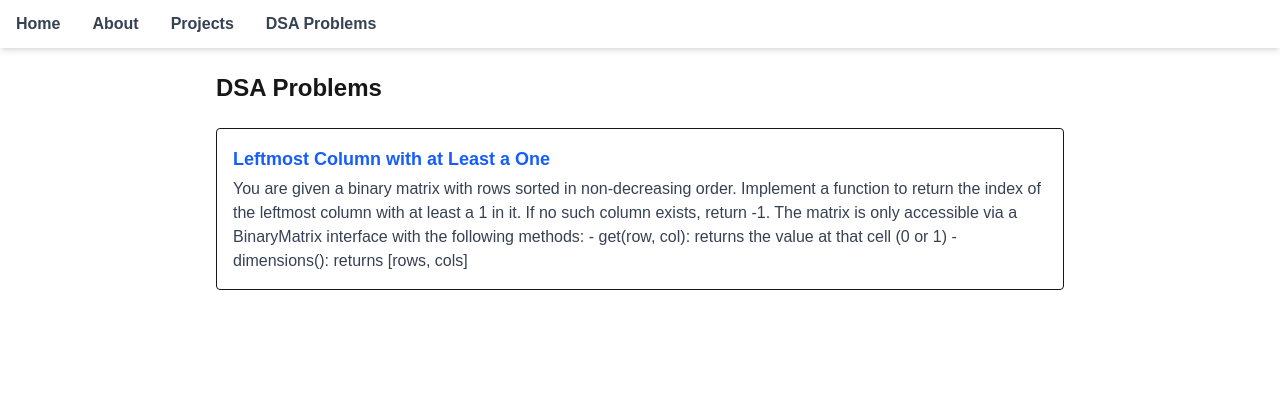
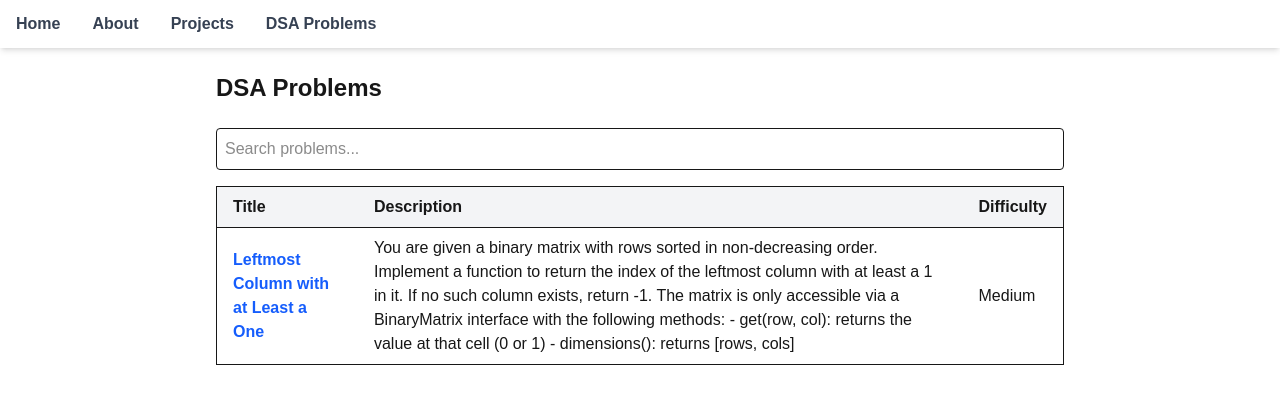
Before and after one commit to ativin4/ativin, a Next.js app: page /tools/dsaProblems in a window 1280 px wide. Shown: the top 404 px of the page. Built offline with nearby package versions, Linux system fonts and the light colour scheme.

Commit message:
Add starter code generation from config and arguments with type

```diff
--- a/src/app/tools/dsaProblems/[id]/page.tsx
+++ b/src/app/tools/dsaProblems/[id]/page.tsx
@@ -2,6 +2,7 @@
 import React, { useState, useEffect, use } from "react";
 import dynamic from "next/dynamic";
 import problems from "@/data/problems.json";
+import { getStarterCode } from "./utils";
 
 const MonacoEditor = dynamic(() => import("@monaco-editor/react"), { ssr: false });
 
@@ -12,22 +13,30 @@ interface DSAProblemPageProps {
 const DSAProblemPage = (props: DSAProblemPageProps) => {
   const params = use(props.params);
   const problem = problems.find((p) => p.id === params.id);
+  const starterCode = getStarterCode(problem)
 
   const [code, setCode] = useState<string>("");
-  const [results, setResults] = useState<{ pass: boolean; actual: any; expected: any; input: any; logs: any[]; }[]>([]);
+  useEffect(() => {
+    if (problem) {
+      const saved = typeof window !== 'undefined' ? localStorage.getItem(`dsa_code_${problem.id}`) : null;
+      setCode(saved ?? starterCode);
+    }
+  }, [problem, starterCode]);
 
   useEffect(() => {
     if (problem) {
-      setCode(problem.starterCode);
+      localStorage.setItem(`dsa_code_${problem.id}`, code);
     }
-  }, [problem]);
+  }, [code, problem]);
+
+  const [results, setResults] = useState<{ pass: boolean; actual: any; expected: any; input: any; logs: any[]; }[]>([]);
 
   const handleRun = () => {
     if (!problem?.testCases) return;
     const newResults: { pass: boolean; actual: any; expected: any; input: any[]; logs: string[] }[] = [];
 
     // Extract the first function name from the user code
-    const match = code.match(/function\s+([a-zA-Z0-9_]+)|var\s+([a-zA-Z0-9_]+)\s*=\s*function|const\s+([a-zA-Z0-9_]+)\s*=\s*\(/);
+    const match = code.match(/$function\s+([a-zA-Z0-9_]+)|var\s+([a-zA-Z0-9_]+)\s*=\s*function|const\s+([a-zA-Z0-9_]+)\s*=\s*\(/);
     const functionName = match?.[1] || match?.[2] || match?.[3];
 
     try {
@@ -40,15 +49,24 @@ const DSAProblemPage = (props: DSAProblemPageProps) => {
             "console",
             "input",
             `
+              ${problem.customTypeDefinitions ? Object.values(problem.customTypeDefinitions).join(";"): ""}
               ${code}
               if (typeof ${functionName} !== 'function') throw new Error('Function not found');
-              return ${functionName}.apply(null, input);
+              const argumentTypes = ${JSON.stringify(problem.arguments.map(arg => arg.type))};
+              const wrappedInput = input.map((arg, index) => {
+                if (argumentTypes[index] === 'number') return Number(arg);
+                if (argumentTypes[index] === 'string') return String(arg);
+                if (argumentTypes[index] === 'boolean') return Boolean(arg);
+                if (argumentTypes[index] === 'object') return JSON.parse(arg);
+                return new (eval(argumentTypes[index]))(arg);
+              });
+              return ${functionName}.apply(null, wrappedInput);
             `
           );
           // Capture console.log
           const userConsole = { log: (...args: any[]) => logs.push(args.join(" ")) };
           // Run the function with test input
-          actual = runner(userConsole, [test.input]);
+          actual = runner(userConsole, test.input);
         } catch (e: any) {
           actual = e?.message || "Error";
         }
@@ -91,7 +109,7 @@ const DSAProblemPage = (props: DSAProblemPageProps) => {
         <MonacoEditor
           height="100%"
           defaultLanguage="javascript"
-          defaultValue={problem.starterCode}
+          defaultValue={starterCode}
           value={code}
           onChange={(val) => setCode(val || "")}
           theme="vs-dark"
@@ -107,7 +125,7 @@ const DSAProblemPage = (props: DSAProblemPageProps) => {
       </div>
       <button
         onClick={handleRun}
-        className="px-4 py-2 bg-blue-600 text-white rounded hover:bg-blue-700 transition mb-4"
+        className="px-4 py-2 bg-blue-600 text-white rounded hover:bg-blue-700 transition mb-4 clickable cursor-pointer"
       >
         Run Code
       </button>
--- /dev/null
+++ b/src/app/tools/dsaProblems/[id]/utils.ts
@@ -0,0 +1,32 @@
+interface Problem {
+    customTypeDefinitions?: Record<string, string>;
+    arguments: { name: string; type: string }[];
+    functionName: string;
+    returnType: string;
+}
+export const getStarterCode = (problem?: Problem) => {
+    if (!problem) {
+        return '';
+    }
+    let starterCode = '';
+    // Print custom type definitions as JSDoc, multi-line, indented, matching user style
+    if (problem.customTypeDefinitions) {
+        for (const [typeName, def] of Object.entries(problem.customTypeDefinitions)) {
+            starterCode += "/**\n";
+            starterCode += ` * Definition for a ${typeName} .\n`;
+            // Split the definition into lines and indent each line
+            def.split('\n').forEach(line => {
+                starterCode += ` * ${line}\n`;
+            });
+            starterCode += " */\n";
+        }
+    }
+    starterCode += "/**\n";
+    problem.arguments.forEach(arg => {
+        starterCode += ` * @param {${arg.type}} ${arg.name}\n`;
+    });
+    starterCode += ` * @return {${problem.returnType || 'any'}}\n`;
+    starterCode += " */\n";
+    starterCode += `var ${problem.functionName} = function(${problem.arguments.map(arg => arg.name).join(', ')}) {\n    // Write your code here\n}\n`;
+    return starterCode;
+}
--- a/src/app/tools/dsaProblems/page.tsx
+++ b/src/app/tools/dsaProblems/page.tsx
@@ -1,23 +1,61 @@
+"use client";
+import { useState } from "react";
 import Link from "next/link";
 import problems from "@/data/problems.json";
 
 export default function DSAProblemsListPage() {
+    const [search, setSearch] = useState("");
+
+    const filteredProblems = problems.filter(
+        (problem) =>
+            problem.title.toLowerCase().includes(search.toLowerCase()) ||
+            problem.description.toLowerCase().includes(search.toLowerCase())
+    );
+
     return (
         <div className="p-6 max-w-4xl mx-auto">
             <h1 className="text-2xl font-bold mb-6">DSA Problems</h1>
-      <ul className="space-y-4">
-        {problems.map((problem) => (
-          <li key={problem.id} className="border rounded p-4 hover:bg-gray-50 transition">
+            <input
+                type="text"
+                placeholder="Search problems..."
+                value={search}
+                onChange={(e) => setSearch(e.target.value)}
+                className="mb-4 p-2 border rounded w-full"
+            />
+            <div className="overflow-x-auto">
+                <table className="min-w-full border rounded">
+                    <thead>
+                        <tr className="bg-gray-100">
+                            <th className="py-2 px-4 text-left">Title</th>
+                            <th className="py-2 px-4 text-left">Description</th>
+                            <th className="py-2 px-4 text-left">Difficulty</th>
+                        </tr>
+                    </thead>
+                    <tbody>
+                        {filteredProblems.map((problem) => (
+                            <tr key={problem.id} className="border-t hover:bg-gray-50 transition">
+                                <td className="py-2 px-4">
                                     <Link
                                         href={`/tools/dsaProblems/${problem.id}`}
-              className="text-blue-600 font-semibold hover:underline text-lg"
+                                        className="text-blue-600 font-semibold hover:underline"
                                     >
                                         {problem.title}
                                     </Link>
-            <p className="text-gray-700 mt-1">{problem.description}</p>
-          </li>
+                                </td>
+                                <td className="py-2 px-4">{problem.description}</td>
+                                <td className="py-2 px-4">{problem.difficulty || "N/A"}</td>
+                            </tr>
                         ))}
-      </ul>
+                        {filteredProblems.length === 0 && (
+                            <tr>
+                                <td colSpan={3} className="py-4 text-center text-gray-500">
+                                    No problems found.
+                                </td>
+                            </tr>
+                        )}
+                    </tbody>
+                </table>
+            </div>
         </div>
     );
 }
--- a/src/data/problems.json
+++ b/src/data/problems.json
@@ -1,18 +1,29 @@
 [
   {
-    "id": "leftmost-column",
+    "id": "leftmost-column-with-at-least-a-one",
     "title": "Leftmost Column with at Least a One",
     "difficulty": "Medium",
     "description": "You are given a binary matrix with rows sorted in non-decreasing order.\nImplement a function to return the index of the leftmost column with at least a 1 in it.\nIf no such column exists, return -1.\n\nThe matrix is only accessible via a BinaryMatrix interface with the following methods:\n- get(row, col): returns the value at that cell (0 or 1)\n- dimensions(): returns [rows, cols]",
-    "starterCode": "var leftMostColumnWithOne = function(binaryMatrix) {\n  // your code here\n};\n\nclass BinaryMatrix {\n  constructor(matrix) {\n    this.matrix = matrix;\n  }\n  get(row, col) {\n    return this.matrix[row][col];\n  }\n  dimensions() {\n    return [this.matrix.length, this.matrix[0].length];\n  }\n}\n\nconst matrix = new BinaryMatrix([\n  [0, 0, 0, 1],\n  [0, 0, 1, 1],\n  [0, 0, 0, 0]\n]);\n\nconsole.log(leftMostColumnWithOne(matrix)); // Expected: 2",
+    "starterCode": "var leftMostColumnWithOne = function(binaryMatrix) {\n  // your code here\n};",
     "functionName": "leftMostColumnWithOne",
+    "arguments": [
+      {
+        "name": "binaryMatrix",
+        "type": "BinaryMatrix",
+        "description": "An instance of BinaryMatrix containing the binary matrix."
+      }
+    ],
+    "customTypeDefinitions": {
+      "BinaryMatrix": "function BinaryMatrix(matrix){return{get:(r,c)=>matrix[r][c],dimensions:()=>[matrix.length,matrix[0].length]};}"
+    },
+    "returnType": "number",
     "testCases": [
       {
-        "input": [[0, 0, 0, 1], [0, 0, 1, 1], [0, 0, 0, 0]],
+        "input": [[[0, 0, 0, 1], [0, 0, 1, 1], [0, 0, 0, 0]]],
         "expected": 2
       },
       {
-        "input": [[0, 0], [1, 1]],
+        "input": [[[0, 0], [1, 1]]],
         "expected": 0
       }
     ]
```
Lines whose indentation alone changed are shown as unchanged.
